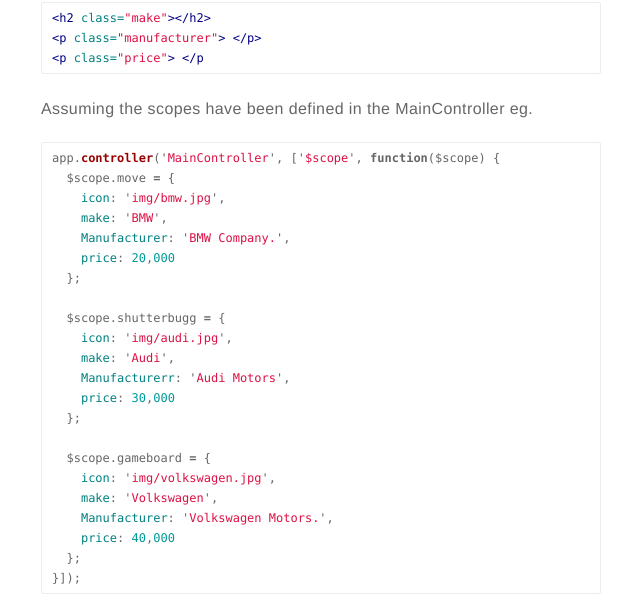
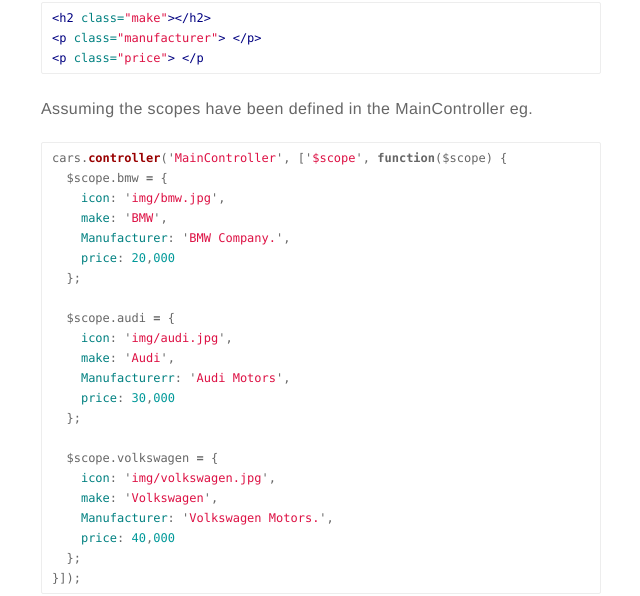
Before and after one commit to BruhKofi/bruhkofi.github.io, a Jekyll site: the page built from _posts/2017-03-02-angular-js-directives.markdown, in a window 1280 px wide and 900 px high, scrolled down 1701 px. Shown: the part 109-705 px from the top of the window, without its empty margins (319-959 px from the left). Built offline with Jekyll 4.4.1, drawn with Linux system fonts in a browser that asks for light colours; a script that is not in the unit is left out; comment, search, counter and statistics services are not loaded.

Commit message:
remove app

```diff
--- a/_posts/2017-03-02-angular-js-directives.markdown
+++ b/_posts/2017-03-02-angular-js-directives.markdown
@@ -25,7 +25,7 @@ Directives are also reusable hence creating a more cleaner, easy to debug and ea
 
 {% highlight js %}
 
-app.directive('cars', function() {
+cars.directive('cars', function() {
     return{
        restrict: 'E',
        scope:{
@@ -70,22 +70,22 @@ Assuming the scopes have been defined in the MainController eg.
 
 
 {% highlight js %}
-app.controller('MainController', ['$scope', function($scope) {
-  $scope.move = {
+cars.controller('MainController', ['$scope', function($scope) {
+  $scope.bmw = {
     icon: 'img/bmw.jpg',
     make: 'BMW',
     Manufacturer: 'BMW Company.',
     price: 20,000
   };
 
-  $scope.shutterbugg = {
+  $scope.audi = {
     icon: 'img/audi.jpg',
     make: 'Audi',
     Manufacturerr: 'Audi Motors',
     price: 30,000
   };
 
-  $scope.gameboard = {
+  $scope.volkswagen = {
     icon: 'img/volkswagen.jpg',
     make: 'Volkswagen',
     Manufacturer: 'Volkswagen Motors.',
```
